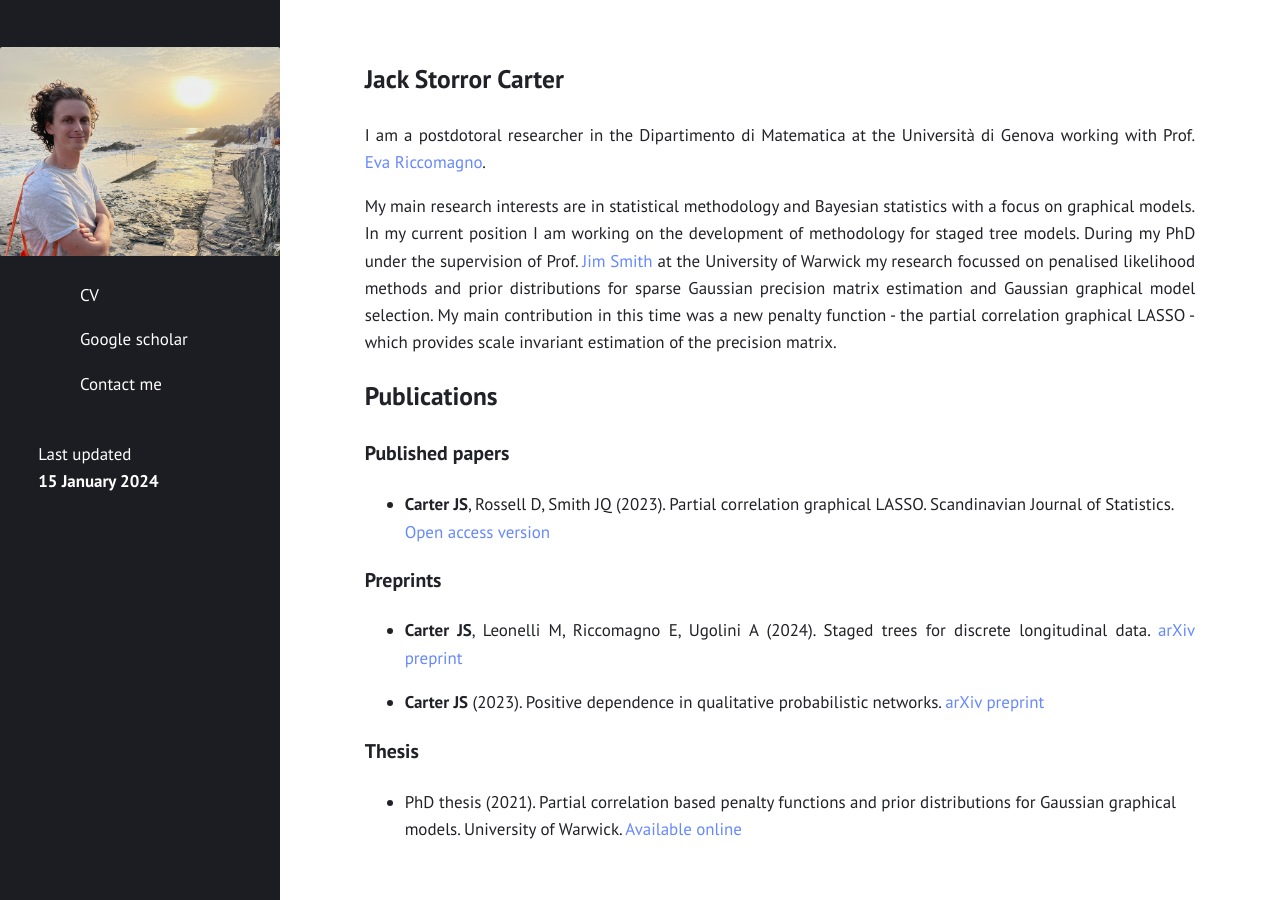
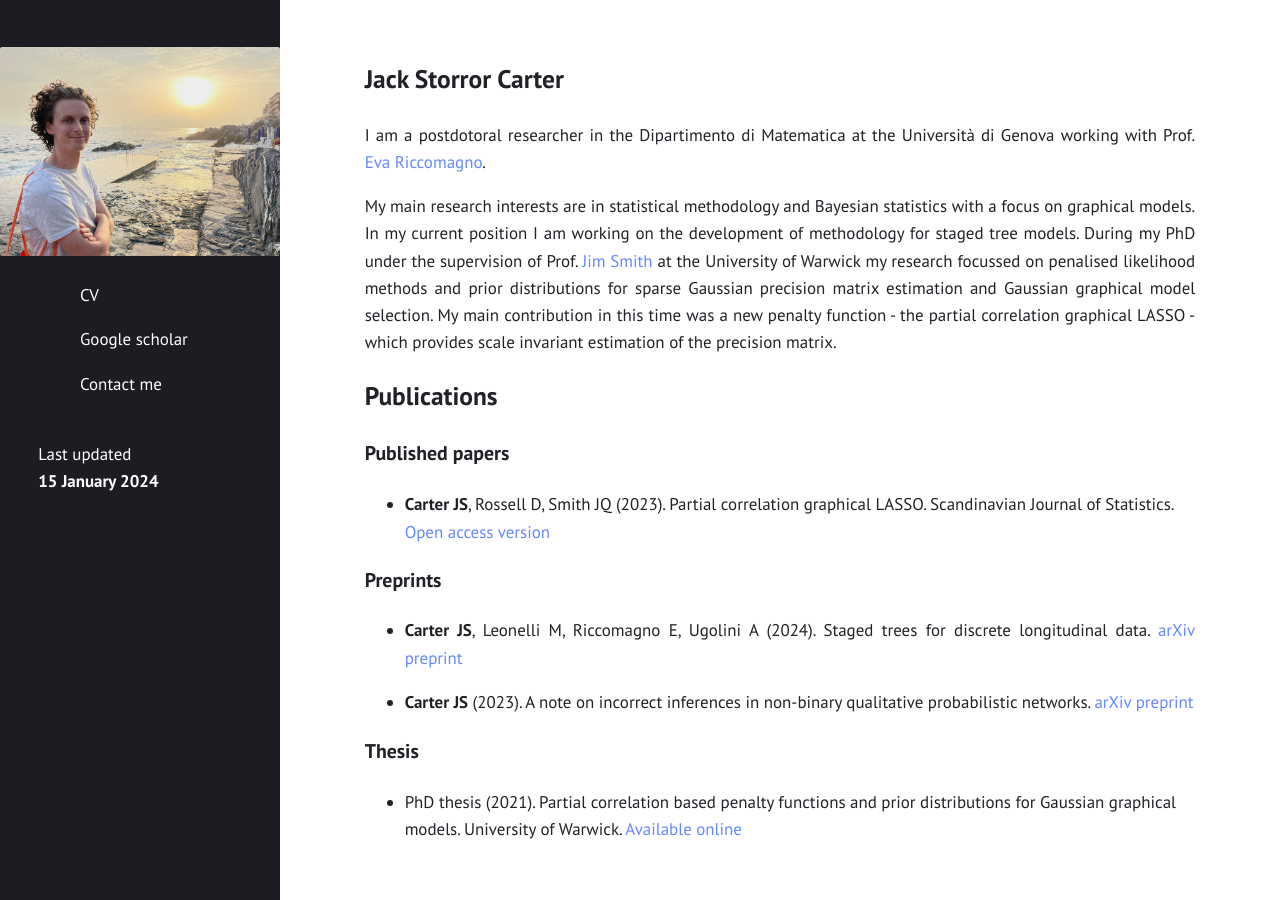
Before and after one commit to JackStorrorCarter/JackStorrorCarter.github.io, a Jekyll site: the page built from index.md, in a window 1280 px wide. Built offline with Jekyll 4.4.1, drawn with Linux system fonts in a browser that asks for light colours.

Commit message:
Update index.md

```diff
--- a/index.md
+++ b/index.md
@@ -19,7 +19,7 @@ My main research interests are in statistical methodology and Bayesian statistic
 
 - **Carter JS**, Leonelli M, Riccomagno E, Ugolini A (2024).  Staged trees for discrete longitudinal data. [arXiv preprint](https://arxiv.org/abs/2401.04297)
 
-- **Carter JS** (2023).  Positive dependence in qualitative probabilistic networks. [arXiv preprint](https://arxiv.org/abs/2208.09344)
+- **Carter JS** (2023).  A note on incorrect inferences in non-binary qualitative probabilistic networks. [arXiv preprint](https://arxiv.org/abs/2208.09344)
 
 ### Thesis
 
```
